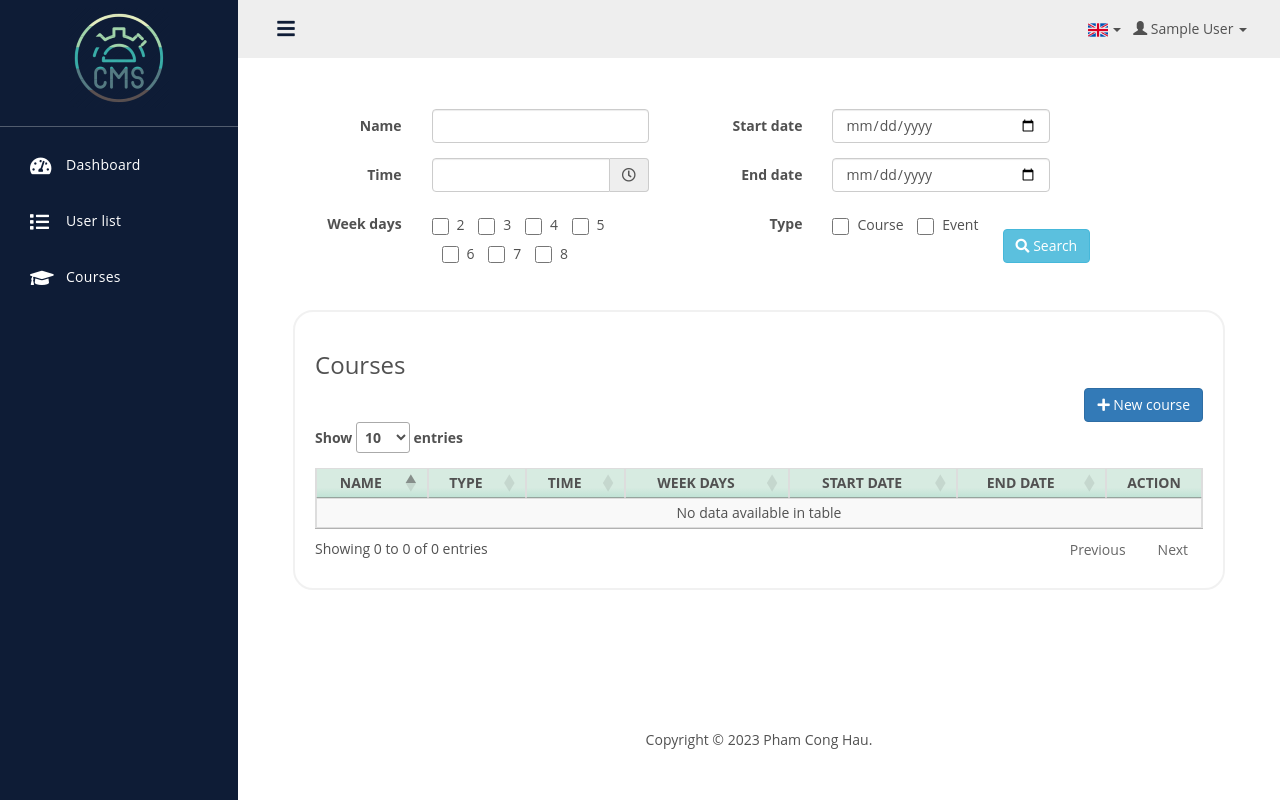
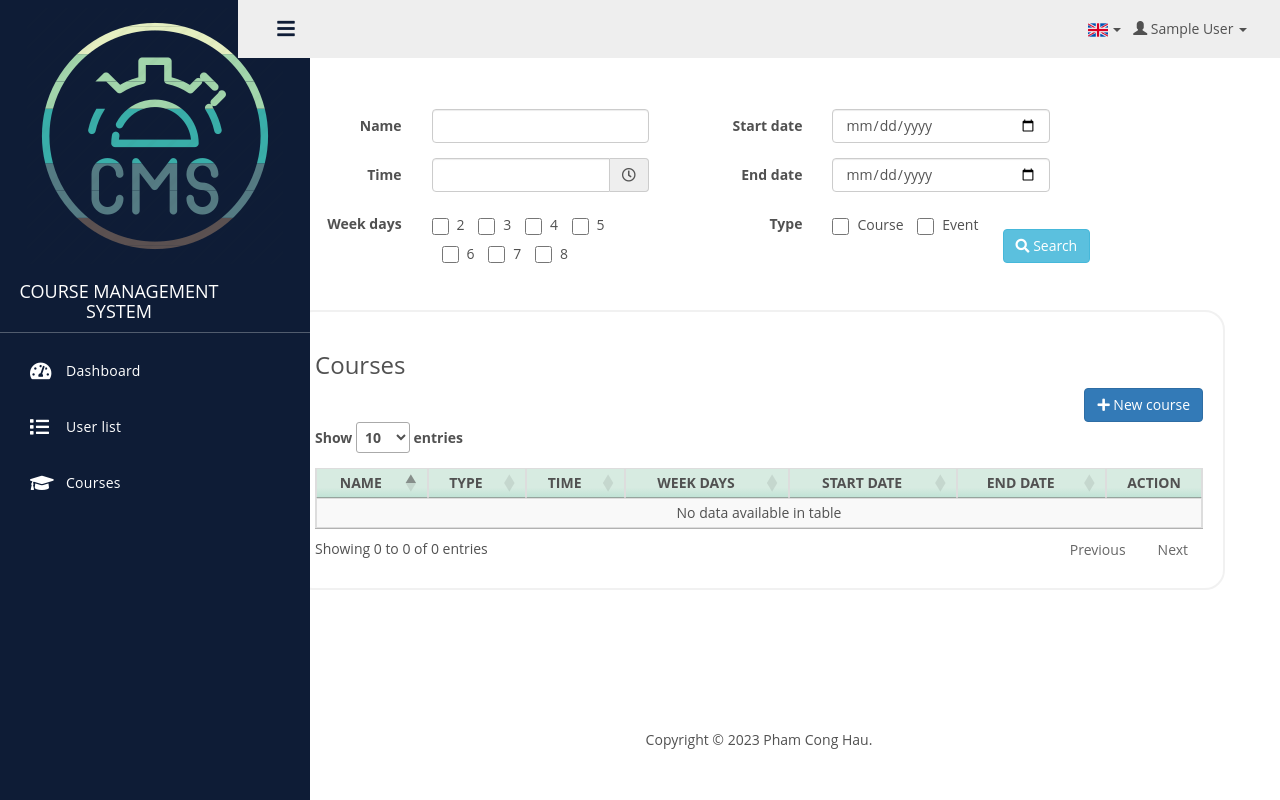
Before and after one commit to conghaucube123/conghau_hrm, a CodeIgniter app: page /database/index.php/courses/index/1 in a window 1280 px wide. Run offline with CodeIgniter, Linux system fonts and the light colour scheme; the visitor is signed in with stand-in values (Sample User, id 1); data that the repository does not hold is empty; some libraries are stand-ins or nearby versions.

Commit message:
Change sidebar performance; Add export Dashboard screen to pdf feature

```diff
--- a/application/views/master_page.php
+++ b/application/views/master_page.php
@@ -106,17 +109,14 @@
             }
             /* Sidebar */
             .dashboard-nav {
-                min-width: 238px;
+                /* min-width: 238px; */
                 position: fixed;
                 left: 0;
                 top: 0;
                 bottom: 0;
-                overflow: auto;
+                overflow: none;
                 background-color: #373193;
                 z-index: 1000;
-            }
-            .dashboard-compact .dashboard-nav {
-                display: none;
             }
             .dashboard-nav header {
                 min-height: 84px;
@@ -153,7 +154,7 @@
             .dashboard-nav a {
                 color: #fff;
             }
-            .brand-logo {
+            /* .brand-logo {
                 font-family: "Nunito", sans-serif;
                 font-weight: bold;
                 font-size: 20px;
@@ -175,6 +176,11 @@
                 color: #d2d1d1;
                 font-size: 27px;
                 margin-right: 10px;
+            } */
+            .dashboard .dashboard-nav h4 {
+                color: #fff;
+                max-width: 238px;
+                text-align: center;
             }
             .nav-item-divider {
                 height: 1px;
@@ -471,19 +516,20 @@
                         <img src="<?php echo base_url('images/icon-8.png'); ?>" alt="">
                     </a>
                 </header>
+                <h4>COURSE MANAGEMENT SYSTEM</h4>
                 <div class="nav-item-divider"></div>
                 <nav class="dashboard-nav-list">
                     <a href="<?php echo base_url('Dashboard'); ?>" class="dashboard-nav-item <?php if ($this->uri->segment('1') === 'Dashboard') echo 'active';?>">
                         <i class="fas fa-tachometer-alt"></i>
-                        <?php echo lang('dashboard'); ?>
+                        <span><?php echo lang('dashboard'); ?></span>
                     </a>
                     <a href="<?php echo base_url('User_list'); ?>" class="dashboard-nav-item <?php if ($this->uri->segment('1') === 'User_list') echo 'active';?>">
                         <i class="fas fa-list"></i>
-                        <?php echo lang('user_list'); ?>
+                        <span><?php echo lang('user_list'); ?></span>
                     </a>
                     <a href="<?php echo base_url('Courses'); ?>" class="dashboard-nav-item <?php if ($this->uri->segment('1') === 'Courses') echo 'active';?>">
                         <i class="fas fa-graduation-cap"></i>
-                        <?php echo lang('courses'); ?>
+                        <span><?php echo lang('courses'); ?></span>
                     </a>
                 </nav>
             </div>
```
Also changed, not shown: other parts of application/views/master_page.php (+45 -2 lines), application/views/dashboard/index.php (+63 -0 lines), application/controllers/Dashboard.php (line endings or trailing spaces), images/icon-10.png (added), images/icon-7.png, images/icon-8.png, images/icon-9.png.
